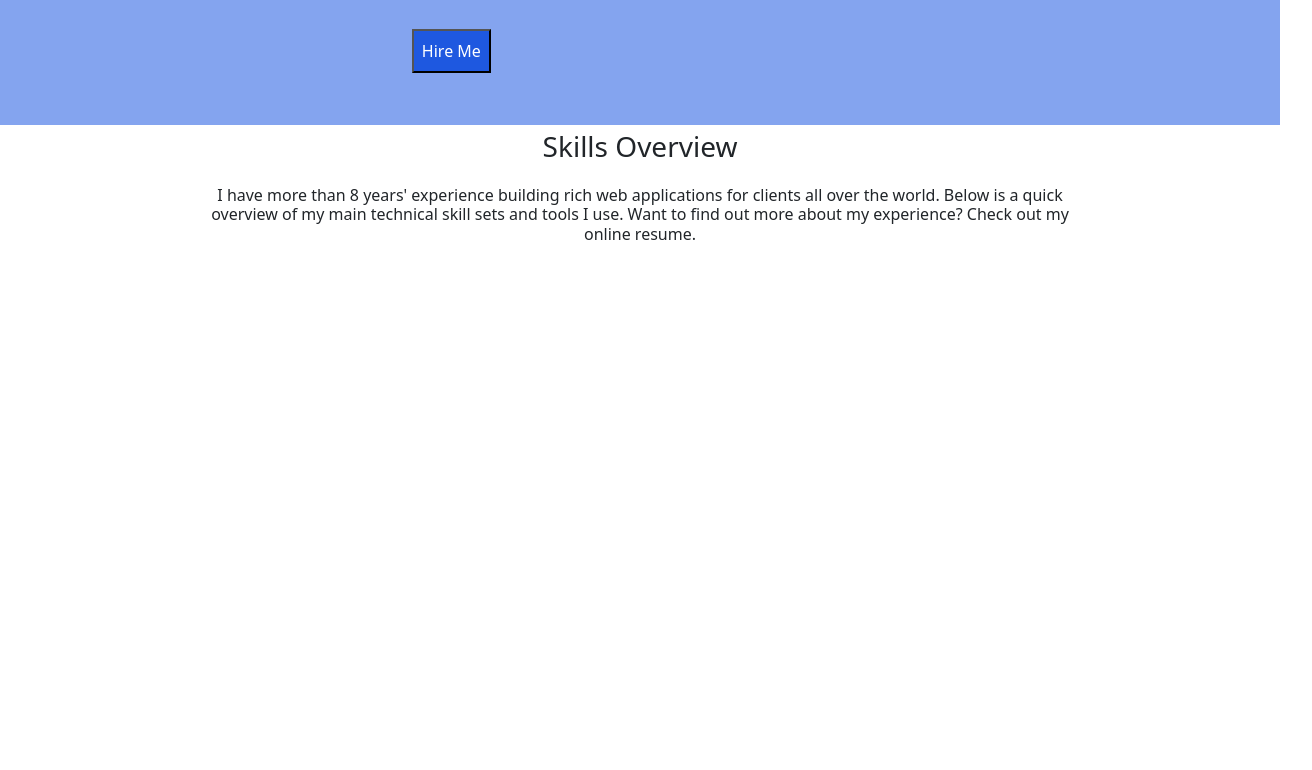
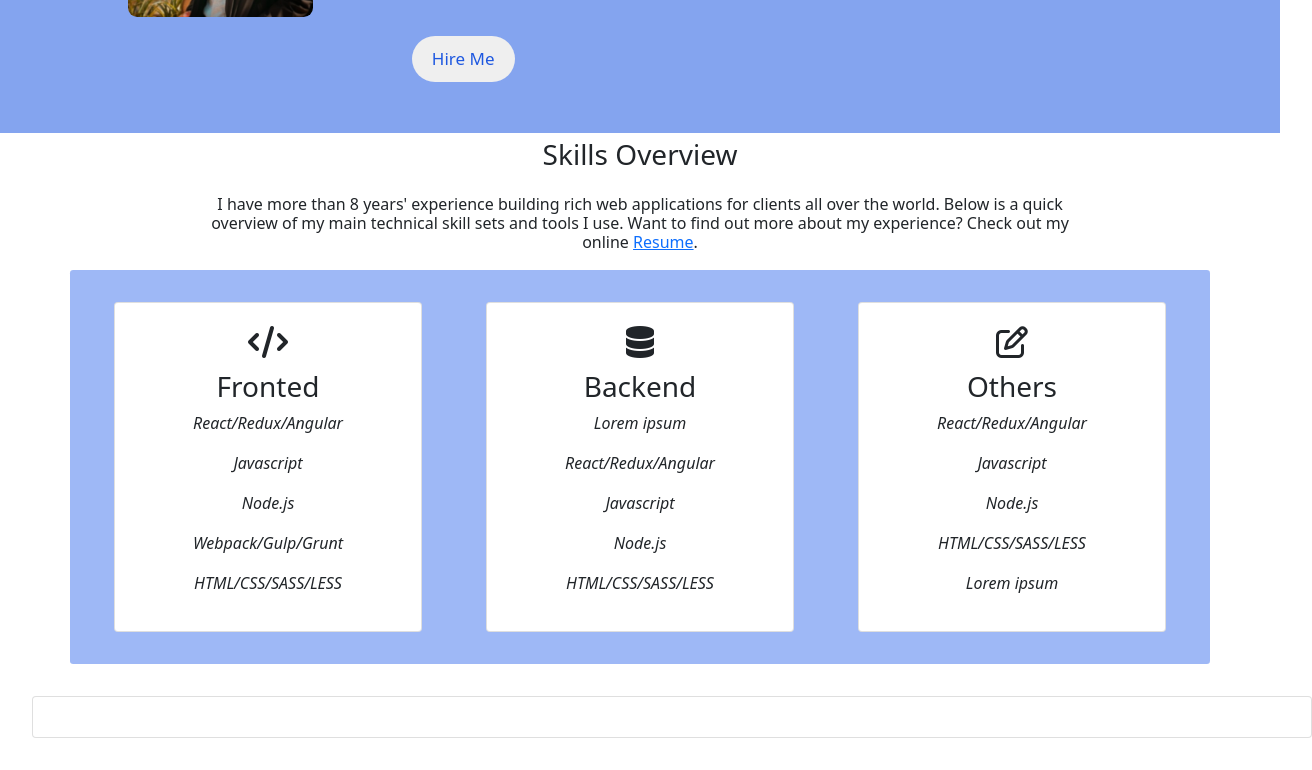
Before and after one commit to srivastavaman/Aman-2.0, a plain HTML site: page index.html in a window 1280 px wide. Shown: the part 300-1070 px from the top of the page, 1312 px wide, since content can reach past the window. Before the commit the page ends 800 px from the top, so only its background shows below. Drawn offline with Linux system fonts and the light colour scheme.

Commit message:
Adding skill Secction
making Skill Section and design

```diff
--- a/index.html
+++ b/index.html
@@ -69,31 +69,73 @@
         </div>
 
         <div class="text-section">
-            <h4>Hello, my name is</h4>
-            <h1>Aman Srivastav</h1>
-            <h5>I'm a full-stack developer in frontend and backend development. I write about web development on my
+            <h4 class="name">Hello, my name is</h4>
+            <h1 class="aman">Aman Srivastav</h1>
+            <h5 id="detail">I'm a full-stack developer in frontend and backend development. I write about web
+                development on my
                 blog. May help your project? Check out my project and resume.</h5><br>
-            <button>Hire Me</button>
+            <button class="desgin ">Hire Me</button>
         </div>
 
     </div>
 
     <div class="container3">
-        <h3> Skills Overview</h3>
-        <h6>I have more than 8 years' experience building rich web applications for clients all over the world. Below is a quick overview of my main technical skill sets and tools I use. Want to find out more about my experience? Check out my online resume.</h6>
+        <h3 id="skill-over"> Skills Overview</h3>
+        <h6>I have more than 8 years' experience building rich web applications for clients all over the world. Below is
+            a quick overview of my main technical skill sets and tools I use. Want to find out more about my experience?
+            Check out my online <a href="#">Resume</a>.</h6>
     </div>
 
-    <div class="Skill">
-        <div class="row">
-            <div class="skill-block">
+    <div class="container">
+        <div class="card">
+            <div class="box">
+                <div class="content">
+                    <h2><i class="fa fa-code" aria-hidden="true"></i></h2>
+                    <h3 class="head">Fronted</h3>
+                    <p>React/Redux/Angular</p>
+                    <p>Javascript</p>
+                    <p> Node.js </p>
+                    <p> Webpack/Gulp/Grunt </p>
+                    <p> HTML/CSS/SASS/LESS </p>
+                </div>
+            </div>
+        </div>
 
+        <div class="card">
+            <div class="box">
+                <div class="content">
+                    <h2><i class="fa fa-database" aria-hidden="true"></i></h2>
+                    <h3 class="head">Backend</h3>
+                    <p>Lorem ipsum</p>
+                    <p>React/Redux/Angular</p>
+                    <p>Javascript</p>
+                    <p> Node.js </p>
+                    <p> HTML/CSS/SASS/LESS </p>
+
+                </div>
             </div>
+        </div>
 
-            <div class="skill-block">
+        <div class="card">
+            <div class="box">
+                <div class="content">
+                    <h2><i class="fa fa-edit" aria-hidden="true"></i></h2>
+                    <h3 class="head">Others</h3>
+                    <p>React/Redux/Angular</p>
+                    <p>Javascript</p>
+                    <p> Node.js </p>
+                    <p> HTML/CSS/SASS/LESS </p>
+                    <p>Lorem ipsum</p>
 
+                </div>
             </div>
+        </div>
+    </div>
 
-            <div class="skill-block">
+    <div class="Projects">
+
+        <div class="card">
+            <div class="box">
 
             </div>
         </div>
--- a/style.css
+++ b/style.css
@@ -1,7 +1,10 @@
 *{
   margin: 0px;
   padding: 0px;
+
 }
+
+
 
 .navbar{
 background-color:#1e58e0 ;
@@ -36,7 +39,7 @@ margin: .5rem;
 /* container1 sectioon area  */
 
 .link{
-  decoration: none;
+/* decoration: none; */
 }
 .container1{
 background-color: #84a4ef;
@@ -49,7 +52,7 @@ margin: .5rem;
 display: flexbox;
 }
 .profile-image img{
-  width: 50%;
+width: 65%;
 height: auto;
 padding-right: 0%;
 border-radius: 5%;
@@ -57,26 +60,64 @@ margin: .5rem;
 left: 10%;
 }
 .text-section{
-  padding-left: -10%;
+padding-left: 0%;
 color: rgb(255, 255, 255);
 }
-button{
-  background-color: #1e58e0;
+
+.desgin{
+color: #1e58e0;
+border-style: none;
+padding: 10px 20px 10px 20px;
+font-size: 17px;
+border-radius: 25rem;
+font-weight: 500;
+margin-top: 7px;
+}
+
+.desgin:hover {
+background-color:#1e58e0 ;
 color: white;
-  font-family: 'Courier New', Courier, monospace;
-  font-size: 10%;
-  font-weight: 400;
-  padding: .5rem;
-  border-radius: 10rem;
 }
-button:hover {
 
- }
 
 .conatainer3{
 padding: 10rem 20rem 10rem 20rem;
 }
- .container, h3, h6{
+.container3 #skill-over, h6{
 text-align: center;
 padding: 5px 200px 10px 200px;
 }
+/* Making card desine */
+.skill{
+padding: 10px 20px 10px 20px;
+}
+
+.container{
+background: #9eb8f6;
+border-radius: .2rem;
+
+}
+
+.card{
+height: 100%;
+width:100%;
+  margin: 2rem 2rem 2rem 2rem;
+  padding: 20px 10px 20px 10px;
+  position: center;
+
+}
+
+p{
+text-decoration: none;
+font-style: italic;
+
+
+}
+
+.content{
+text-align: center;
+padding: 0rem 3rem 0rem 3rem;
+}
+
+
+/* Making card desine */
```
Lines whose indentation alone changed are shown as unchanged.
